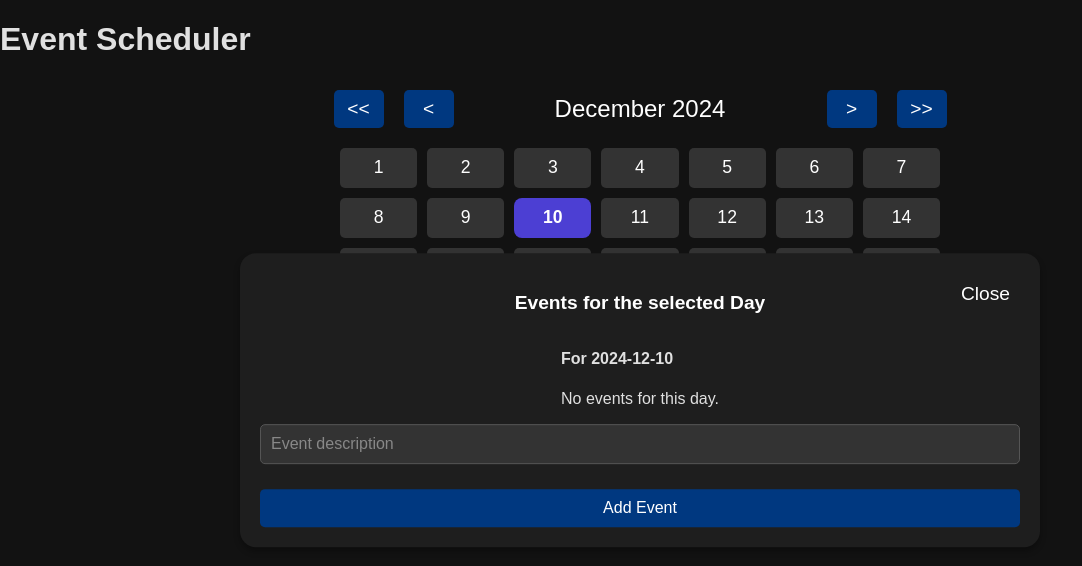
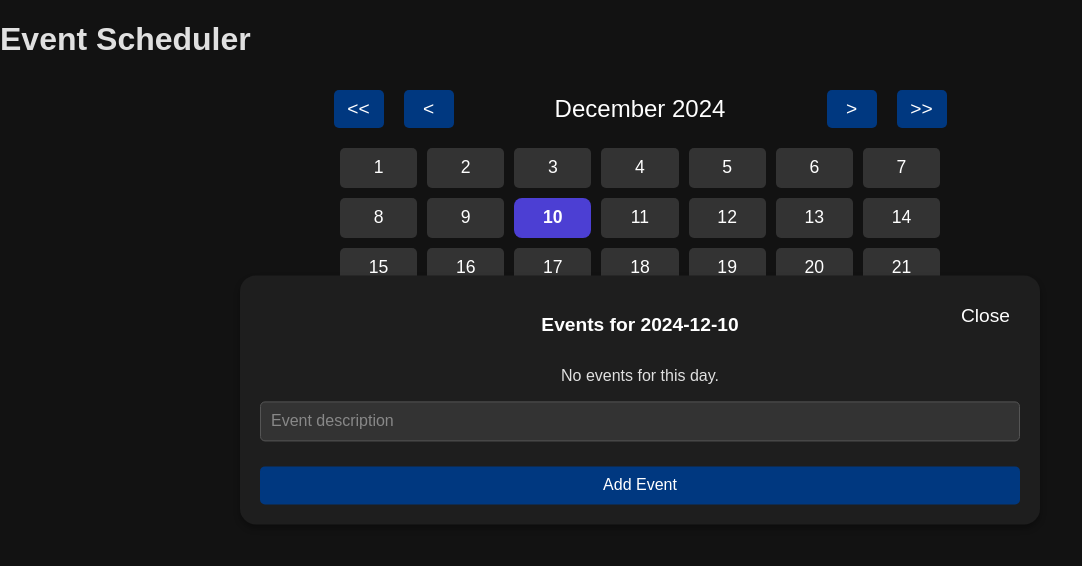
Before and after one commit to SathvikTekkem/Event-Scheduler, a Next.js app: page / in a window 1280 px wide. Both pictures are taken after a click on the element "10". Shown: the top 566 px of the page, without its empty margins (0-1082 px from the left). Built offline with nearby package versions, Linux system fonts and the light colour scheme.

Commit message:
multiple components

```diff
--- a/src/app/components/Calendar.tsx
+++ b/src/app/components/Calendar.tsx
@@ -1,11 +1,13 @@
 "use client";
-
 import React, { useState } from "react";
+import CalendarHeader from "./CalendarHeader";
+import CalendarGrid from "./CalendarGrid";
+import EventModal from "./EventModal";
 import "./Calendar.css";
 
 interface Event {
   id: string;
-  date: string; // e.g., "2024-12-12"
+  date: string;
   description: string;
 }
 
@@ -15,196 +17,50 @@ const Calendar: React.FC = () => {
   const [selectedDate, setSelectedDate] = useState<string | null>(null);
   const [newEvent, setNewEvent] = useState<string>("");
 
-  // States for editing event
-  const [editingEvent, setEditingEvent] = useState<Event | null>(null);
-  const [updatedDescription, setUpdatedDescription] = useState<string>("");
-
-  const handlePrevMonth = () => {
-    setDate(new Date(date.getFullYear(), date.getMonth() - 1, 1));
-  };
-
-  const handleNextMonth = () => {
-    setDate(new Date(date.getFullYear(), date.getMonth() + 1, 1));
-  };
-
-  const handlePrevYear = () => {
-    setDate(new Date(date.getFullYear() - 1, date.getMonth(), 1));
-  };
-
-  const handleNextYear = () => {
-    setDate(new Date(date.getFullYear() + 1, date.getMonth(), 1));
-  };
-
-  const getDateWithoutTime = (date: Date): string => {
-    const year = date.getFullYear();
-    const month = (date.getMonth() + 1).toString().padStart(2, "0");
-    const day = date.getDate().toString().padStart(2, "0");
-    return `${year}-${month}-${day}`;
-  };
+  const handlePrevMonth = () => setDate(new Date(date.getFullYear(), date.getMonth() - 1, 1));
+  const handleNextMonth = () => setDate(new Date(date.getFullYear(), date.getMonth() + 1, 1));
+  const handlePrevYear = () => setDate(new Date(date.getFullYear() - 1, date.getMonth(), 1));
+  const handleNextYear = () => setDate(new Date(date.getFullYear() + 1, date.getMonth(), 1));
 
   const handleDateClick = (day: number) => {
     const clickedDate = new Date(date.getFullYear(), date.getMonth(), day);
-    setSelectedDate(getDateWithoutTime(clickedDate));
+    setSelectedDate(clickedDate.toISOString().split("T")[0]);
   };
 
   const handleAddEvent = () => {
     if (selectedDate && newEvent) {
-      setEvents([
-        ...events,
-        {
-          id: Date.now().toString(),
-          date: selectedDate,
-          description: newEvent,
-        },
-      ]);
+      setEvents([...events, { id: Date.now().toString(), date: selectedDate, description: newEvent }]);
       setNewEvent("");
     }
   };
 
-  const handleDeleteEvent = (id: string) => {
-    setEvents(events.filter((event) => event.id !== id));
-  };
+  const handleDeleteEvent = (id: string) => setEvents(events.filter((event) => event.id !== id));
 
   const handleEditEvent = (event: Event) => {
-    setEditingEvent(event);
-    setUpdatedDescription(event.description);
-  };
-
-  const handleSaveEvent = () => {
-    if (editingEvent) {
-      const updatedEvents = events.map((event) =>
-        event.id === editingEvent.id
-          ? { ...event, description: updatedDescription }
-          : event
-      );
-      setEvents(updatedEvents);
-      setEditingEvent(null);
-      setUpdatedDescription("");
-    }
-  };
-
-  const renderDays = () => {
-    const daysInMonth = new Date(date.getFullYear(), date.getMonth() + 1, 0).getDate();
-    const firstDayIndex = new Date(date.getFullYear(), date.getMonth(), 1).getDay();
-    const days = [];
-
-    const currentDate = new Date();
-    const currentDayFormatted = getDateWithoutTime(currentDate);
-
-    for (let i = 0; i < firstDayIndex; i++) {
-      days.push(<div key={`empty-${i}`} className="calendar-cell empty"></div>);
-    }
-
-    for (let i = 1; i <= daysInMonth; i++) {
-      const currentDayDate = new Date(date.getFullYear(), date.getMonth(), i);
-      const currentDateFormatted = getDateWithoutTime(currentDayDate);
-
-      const eventCount = events.filter((event) => event.date === currentDateFormatted).length;
-
-      const isToday = currentDateFormatted === currentDayFormatted;
-
-      days.push(
-        <div
-          key={`day-${i}`}
-          className={`calendar-cell ${isToday ? "today" : ""}`}
-          onClick={() => handleDateClick(i)}
-        >
-          <span>{i}</span>
-          {eventCount > 0 && (
-            <div className="badge-wrapper">
-              <div className="event-badge">{eventCount}</div>
-            </div>
-          )}
-        </div>
-      );
-    }
-
-    return days;
-  };
-
-  const renderEventListForDay = () => {
-    if (!selectedDate) return null;
-
-    const eventsForDay = events.filter((event) => event.date === selectedDate);
-
-    return (
-      <div>
-        <h4>For {selectedDate}</h4>
-        {eventsForDay.length > 0 ? (
-          <ul>
-            {eventsForDay.map((event) => (
-              <li key={event.id} className="event-list-item">
-                <strong>{event.description}</strong>
-                <div className="event-actions">
-                  <button onClick={() => handleEditEvent(event)} className="edit-event-button">
-                    Edit
-                  </button>
-                  <button onClick={() => handleDeleteEvent(event.id)} className="delete-event-button">
-                    Delete
-                  </button>
-                </div>
-              </li>
-            ))}
-          </ul>
-        ) : (
-          <p>No events for this day.</p>
-        )}
-      </div>
-    );
+    // Logic for editing events can go here
   };
 
   return (
     <div className="calendar-container">
-      <div className="calendar-header">
-        <button onClick={handlePrevYear}>{"<<"}</button>
-        <button onClick={handlePrevMonth}>{"<"}</button>
-        <span className="calendar-month-title">
-          {date.toLocaleString("default", { month: "long" })} {date.getFullYear()}
-        </span>
-        <button onClick={handleNextMonth}>{">"}</button>
-        <button onClick={handleNextYear}>{">>"}</button>
-      </div>
-
-      <div className="calendar-grid">{renderDays()}</div>
-
+      <CalendarHeader
+        date={date}
+        onPrevMonth={handlePrevMonth}
+        onNextMonth={handleNextMonth}
+        onPrevYear={handlePrevYear}
+        onNextYear={handleNextYear}
+      />
+      <CalendarGrid date={date} events={events} onDateClick={handleDateClick} />
       {selectedDate && (
-        <div className="modal">
-          <h3>Events for the selected Day</h3>
-          {renderEventListForDay()}
-          <input
-            type="text"
-            value={newEvent}
-            onChange={(e) => setNewEvent(e.target.value)}
-            placeholder="Event description"
-          />
-          <button className="modal-btn add-event-btn" onClick={handleAddEvent}>
-            Add Event
-          </button>
-          <button className="modal-btn close-modal-btn" onClick={() => setSelectedDate(null)}>
-            Close
-          </button>
-        </div>
-      )}
-
-      {editingEvent && (
-        <div className="modal">
-          <h3>Edit Event</h3>
-          <input
-            type="text"
-            value={updatedDescription}
-            onChange={(e) => setUpdatedDescription(e.target.value)}
-            placeholder="Update event description"
-          />
-          <button className="modal-btn save-event-btn" onClick={handleSaveEvent}>
-            Save Changes
-          </button>
-          <button
-            className="modal-btn close-modal-btn"
-            onClick={() => setEditingEvent(null)}
-          >
-            ×
-          </button>
-        </div>
+        <EventModal
+          selectedDate={selectedDate}
+          events={events}
+          newEvent={newEvent}
+          setNewEvent={setNewEvent}
+          onAddEvent={handleAddEvent}
+          onClose={() => setSelectedDate(null)}
+          onEditEvent={handleEditEvent}
+          onDeleteEvent={handleDeleteEvent}
+        />
       )}
     </div>
   );
--- /dev/null
+++ b/src/app/components/CalendarGrid.tsx
@@ -0,0 +1,60 @@
+import React from "react";
+
+interface Event {
+  id: string;
+  date: string;
+  description: string;
+}
+
+interface CalendarGridProps {
+  date: Date;
+  events: Event[];
+  onDateClick: (day: number) => void;
+}
+
+const getDateWithoutTime = (date: Date): string => {
+  const year = date.getFullYear();
+  const month = (date.getMonth() + 1).toString().padStart(2, "0");
+  const day = date.getDate().toString().padStart(2, "0");
+  return `${year}-${month}-${day}`;
+};
+
+const CalendarGrid: React.FC<CalendarGridProps> = ({ date, events, onDateClick }) => {
+  const daysInMonth = new Date(date.getFullYear(), date.getMonth() + 1, 0).getDate();
+  const firstDayIndex = new Date(date.getFullYear(), date.getMonth(), 1).getDay();
+  const days = [];
+
+  const currentDate = new Date();
+  const currentDayFormatted = getDateWithoutTime(currentDate);
+
+  for (let i = 0; i < firstDayIndex; i++) {
+    days.push(<div key={`empty-${i}`} className="calendar-cell empty"></div>);
+  }
+
+  for (let i = 1; i <= daysInMonth; i++) {
+    const currentDayDate = new Date(date.getFullYear(), date.getMonth(), i);
+    const currentDateFormatted = getDateWithoutTime(currentDayDate);
+
+    const eventCount = events.filter((event) => event.date === currentDateFormatted).length;
+    const isToday = currentDateFormatted === currentDayFormatted;
+
+    days.push(
+      <div
+        key={`day-${i}`}
+        className={`calendar-cell ${isToday ? "today" : ""}`}
+        onClick={() => onDateClick(i)}
+      >
+        <span>{i}</span>
+        {eventCount > 0 && (
+          <div className="badge-wrapper">
+            <div className="event-badge">{eventCount}</div>
+          </div>
+        )}
+      </div>
+    );
+  }
+
+  return <div className="calendar-grid">{days}</div>;
+};
+
+export default CalendarGrid;
--- /dev/null
+++ b/src/app/components/CalendarHeader.tsx
@@ -0,0 +1,31 @@
+import React from "react";
+
+interface CalendarHeaderProps {
+  date: Date;
+  onPrevMonth: () => void;
+  onNextMonth: () => void;
+  onPrevYear: () => void;
+  onNextYear: () => void;
+}
+
+const CalendarHeader: React.FC<CalendarHeaderProps> = ({
+  date,
+  onPrevMonth,
+  onNextMonth,
+  onPrevYear,
+  onNextYear,
+}) => {
+  return (
+    <div className="calendar-header">
+      <button onClick={onPrevYear}>{"<<"}</button>
+      <button onClick={onPrevMonth}>{"<"}</button>
+      <span className="calendar-month-title">
+        {date.toLocaleString("default", { month: "long" })} {date.getFullYear()}
+      </span>
+      <button onClick={onNextMonth}>{">"}</button>
+      <button onClick={onNextYear}>{">>"}</button>
+    </div>
+  );
+};
+
+export default CalendarHeader;
--- /dev/null
+++ b/src/app/components/EventModal.tsx
@@ -0,0 +1,70 @@
+import React from "react";
+
+interface Event {
+  id: string;
+  date: string;
+  description: string;
+}
+
+interface EventModalProps {
+  selectedDate: string;
+  events: Event[];
+  newEvent: string;
+  setNewEvent: (value: string) => void;
+  onAddEvent: () => void;
+  onClose: () => void;
+  onEditEvent: (event: Event) => void;
+  onDeleteEvent: (id: string) => void;
+}
+
+const EventModal: React.FC<EventModalProps> = ({
+  selectedDate,
+  events,
+  newEvent,
+  setNewEvent,
+  onAddEvent,
+  onClose,
+  onEditEvent,
+  onDeleteEvent,
+}) => {
+  const eventsForDay = events.filter((event) => event.date === selectedDate);
+
+  return (
+    <div className="modal">
+      <h3>Events for {selectedDate}</h3>
+      {eventsForDay.length > 0 ? (
+        <ul>
+          {eventsForDay.map((event) => (
+            <li key={event.id} className="event-list-item">
+              <strong>{event.description}</strong>
+              <div className="event-actions">
+                <button onClick={() => onEditEvent(event)} className="edit-event-button">
+                  Edit
+                </button>
+                <button onClick={() => onDeleteEvent(event.id)} className="delete-event-button">
+                  Delete
+                </button>
+              </div>
+            </li>
+          ))}
+        </ul>
+      ) : (
+        <p>No events for this day.</p>
+      )}
+      <input
+        type="text"
+        value={newEvent}
+        onChange={(e) => setNewEvent(e.target.value)}
+        placeholder="Event description"
+      />
+      <button className="modal-btn add-event-btn" onClick={onAddEvent}>
+        Add Event
+      </button>
+      <button className="modal-btn close-modal-btn" onClick={onClose}>
+        Close
+      </button>
+    </div>
+  );
+};
+
+export default EventModal;
```
